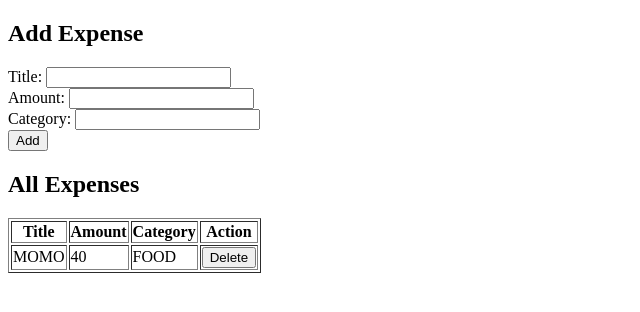
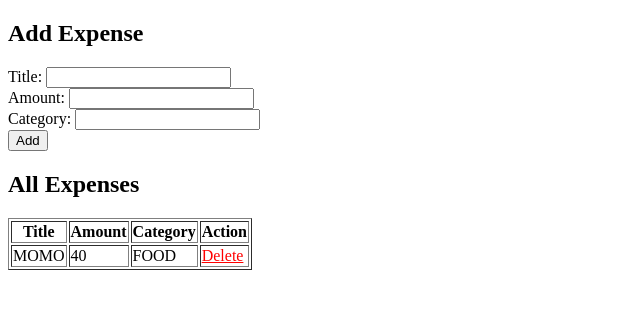
Before and after one commit to Smzzzu/expense-tracker-flask, a Flask app: page / in a window 1280 px wide. Shown: the top 312 px of the page, without its empty margins (0-640 px from the left). Run offline with Flask 3, Linux system fonts and the light colour scheme.

Commit message:
Update index.html

```diff
--- a/templates/index.html
+++ b/templates/index.html
@@ -28,12 +28,10 @@
     <td>{{ e[1] }}</td>
     <td>{{ e[2] }}</td>
     <td>
-      <form action="/delete/{{ loop.index0 }}" method="post">
-        <button type="submit">Delete</button>
-      </form>
+     <a href="/delete/{{ loop.index0 }}" style="color:red;">Delete</a>
     </td>
   </tr>
-  {% endfor %}
+    {% endfor %}
 </table>
 </body>
 </html>
```
